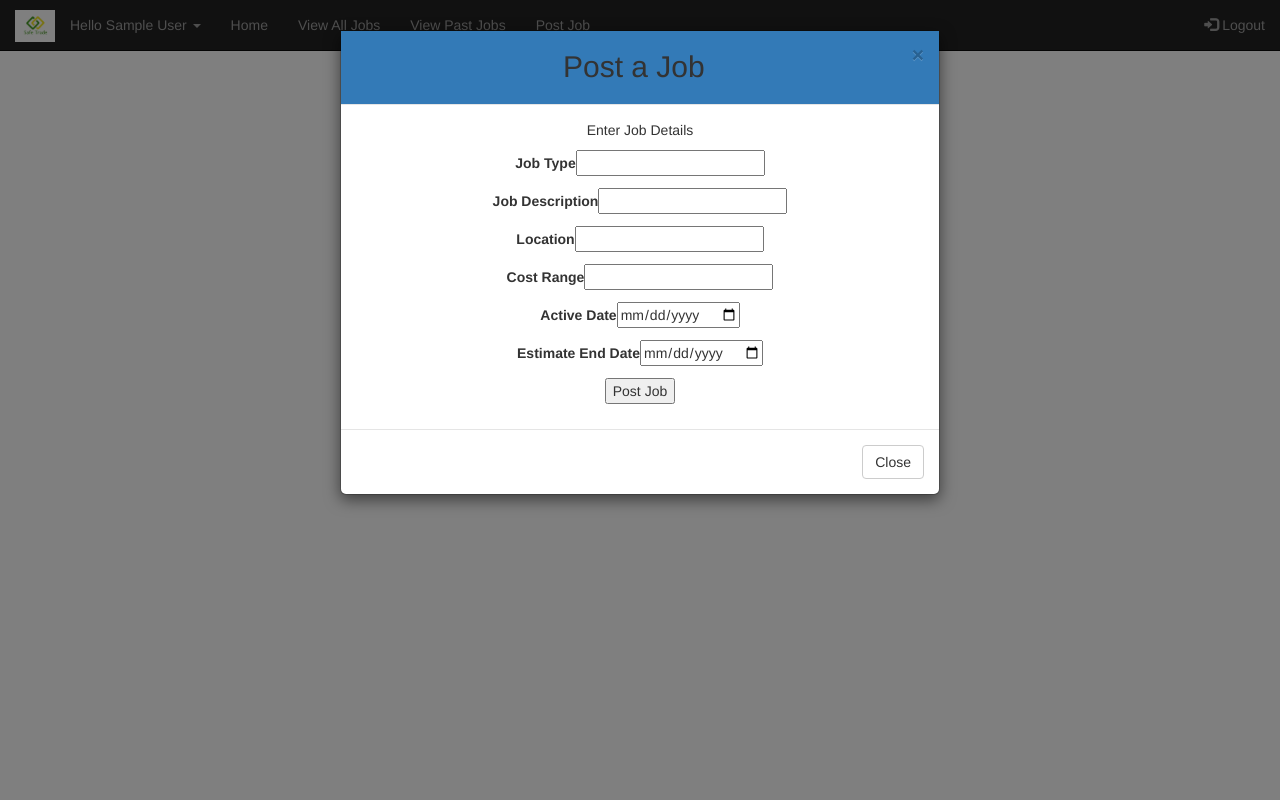
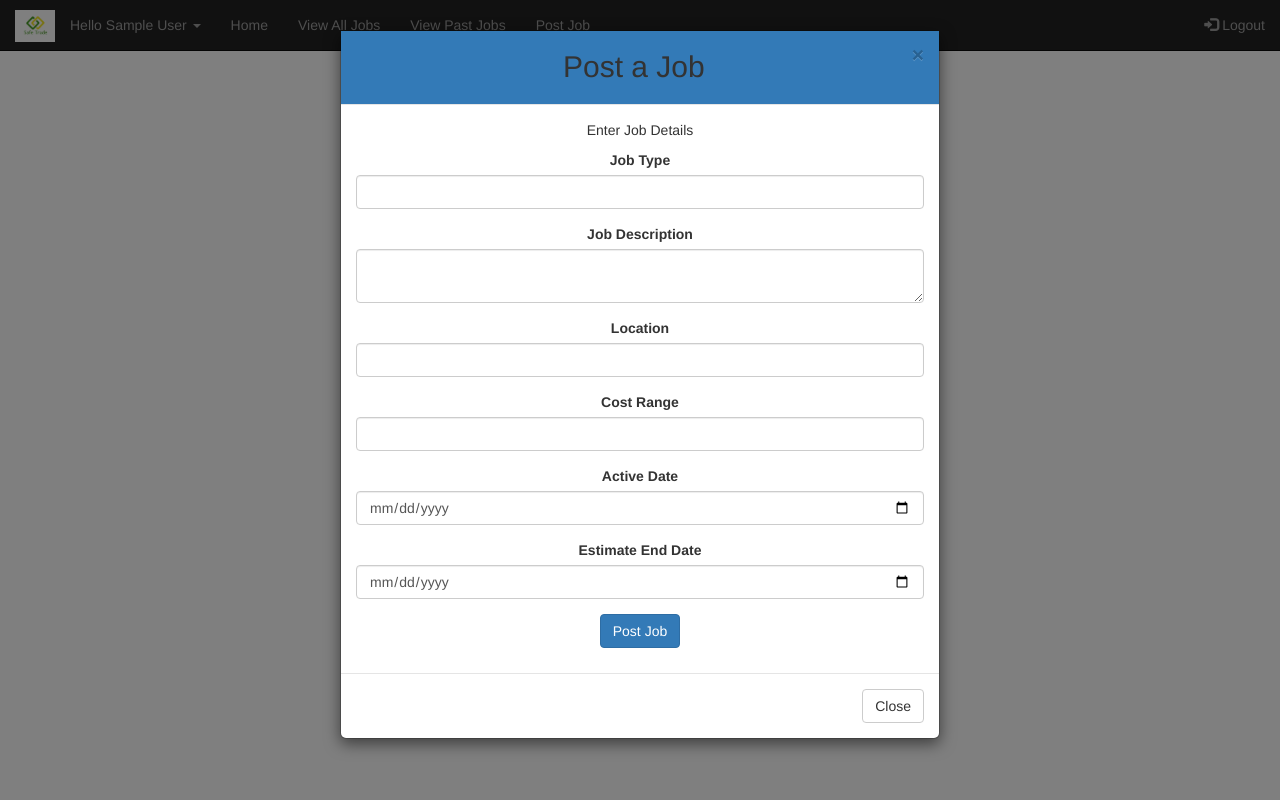
Before and after one commit to AnitaAnnaStephen/COMP606A2, a PHP site: page /headers.php in a window 1280 px wide, after a click on "Post Job". Run offline with PHP 8.4, Linux system fonts and the light colour scheme; the visitor is signed in with stand-in values (Sample User, id 1).

Commit message:
design for post job

```diff
--- a/headers.php
+++ b/headers.php
@@ -16,6 +16,13 @@ session_start();
 <script src="https://ajax.googleapis.com/ajax/libs/jquery/3.4.1/jquery.min.js"></script>
 <script src="https://cdnjs.cloudflare.com/ajax/libs/popper.js/1.14.7/umd/popper.min.js"></script>
 <script src="https://maxcdn.bootstrapcdn.com/bootstrap/4.3.1/js/bootstrap.min.js"></script> -->
+<style>
+  .col-25 {
+  float: left;
+  width: 20%;
+  margin-top: 6px;
+}
+  </style>
 <link rel="stylesheet" href="https://maxcdn.bootstrapcdn.com/bootstrap/3.4.0/css/bootstrap.min.css">
 <script src="https://ajax.googleapis.com/ajax/libs/jquery/3.4.1/jquery.min.js"></script>
 <script src="https://maxcdn.bootstrapcdn.com/bootstrap/3.4.0/js/bootstrap.min.js"></script>
@@ -71,16 +78,16 @@ session_start();
 </div>
 <div class="modal-body" style="text-align:center;background-color:white;">
 <p>Enter Job Details</p>
-        <form method="post" action="addJob.php" enctype="application/x-www-form-urlencoded">
-<p><label>Job Type</label><input name="jtype" type="text" ></p>
+<form method="post" action="addJob.php" enctype="application/x-www-form-urlencoded" class="">
+<p><div class="form-group"><label>Job Type</label><input name="jtype" type="text" class="form-control"></div></p>
 <!-- <p><label>Job Description</label><textarea rows="2"name="jdescription"  cols="20"></p> -->
-<p><label>Job Description</label><input name="jdescription" type="text" ></p>
-<p><label>Location</label><input name="jlocation" type="text" ></p>
-<p><label>Cost Range</label><input name="crange" type="number" ></p>
-<p><label>Active Date</label><input name="actdate" type="date"></p>
-<p><label>Estimate End Date</label><input name="estenddate" type="date">
+<p><div class="form-group"><label>Job Description</label><textarea name="jdescription" type="text" class="form-control"></textarea></div></p>
+<p><div class="form-group"><label>Location</label><input name="jlocation" type="text" class="form-control"></div></p>
+<p><div class="form-group"><label>Cost Range</label><input name="crange" type="number" class="form-control"></div></p>
+<p><div class="form-group"><label>Active Date</label><input name="actdate" type="date" class="form-control"></div></p>
+<p><div class="form-group"><label>Estimate End Date</label><input name="estenddate" type="date" class="form-control"></div></p>
 <input type="hidden" name="uid" value="<?php echo $_SESSION['uid'];?>">
-<p><input type="submit" value="Post Job"></p>
+<p><input type="submit" value="Post Job" class="btn btn-primary"></p>
 </form>
 </div>
 <div class="modal-footer">
```
Lines whose indentation alone changed are shown as unchanged.
